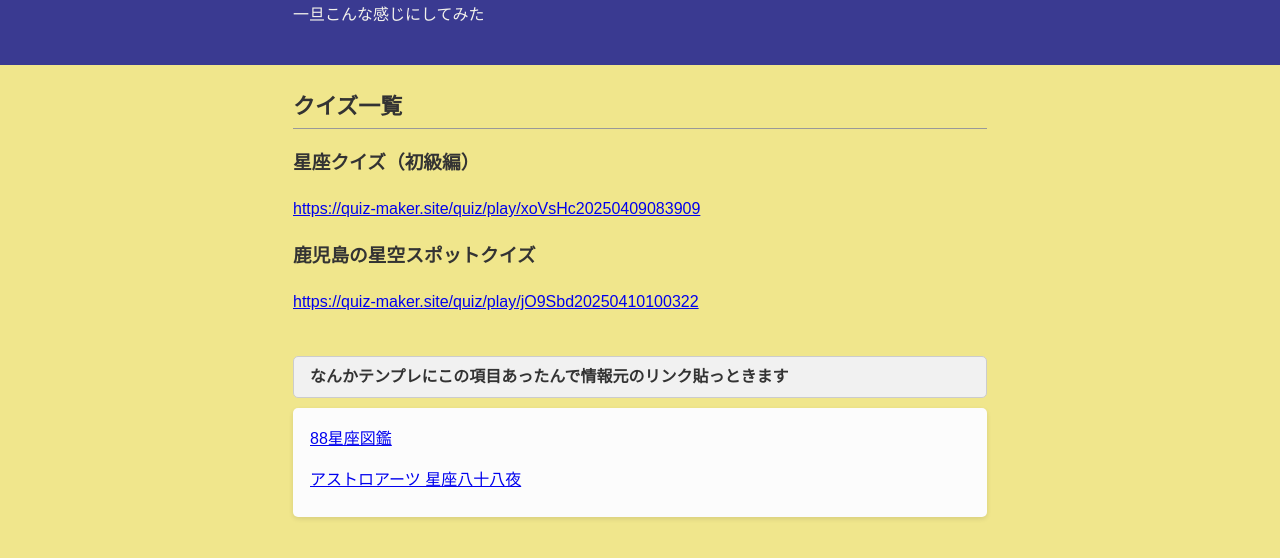
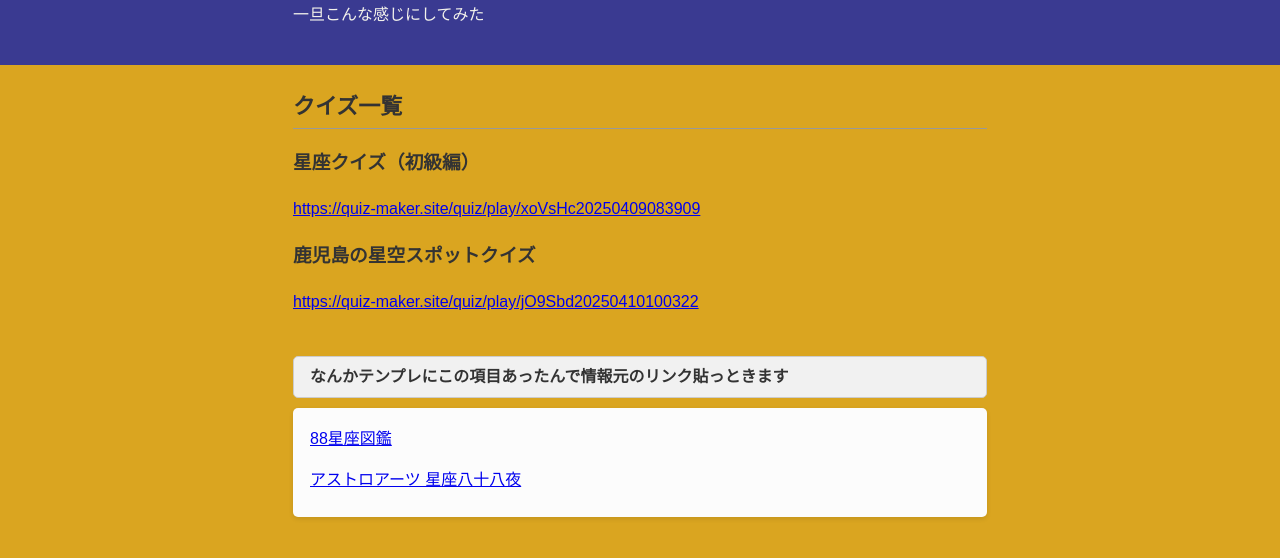
Before and after one commit to yaza88-hub/yaza88-hub.github.io, a plain HTML site: page index.htm in a window 1280 px wide. Shown: the part 80-638 px from the top of the page. Drawn offline with Linux system fonts and the light colour scheme.

Commit message:
Update style.css

```diff
--- a/style.css
+++ b/style.css
@@ -5,7 +5,7 @@ body {
 	font-family: "游ゴシック Medium", "ヒラギノ角ゴ Pro", "Hiragino Kaku Gothic Pro", "メイリオ", "Meiryo", sans-serif;
 	line-height: 1.6;
     font-size: 16px;
-	background-color: #F0E68C;
+	background-color: #DAA520;
 }
 #header-container {
   margin: 0 auto;
```
